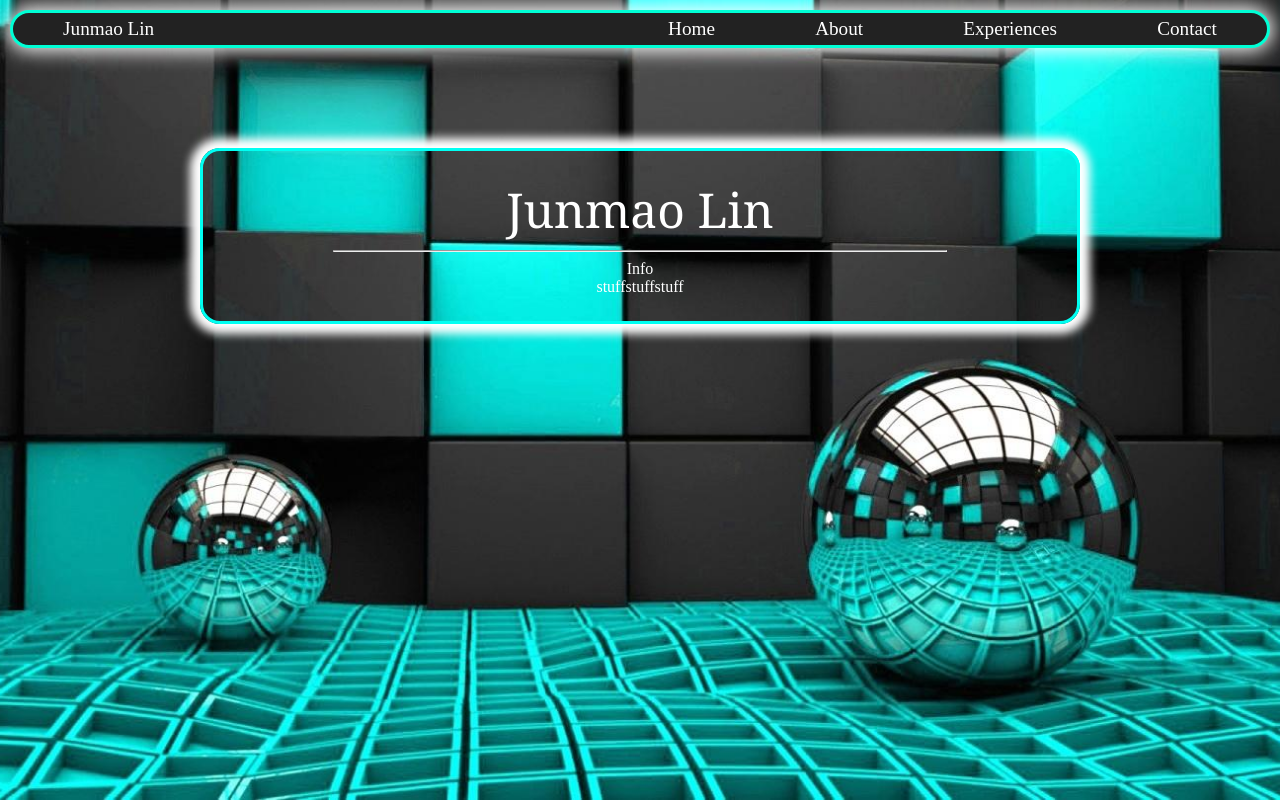
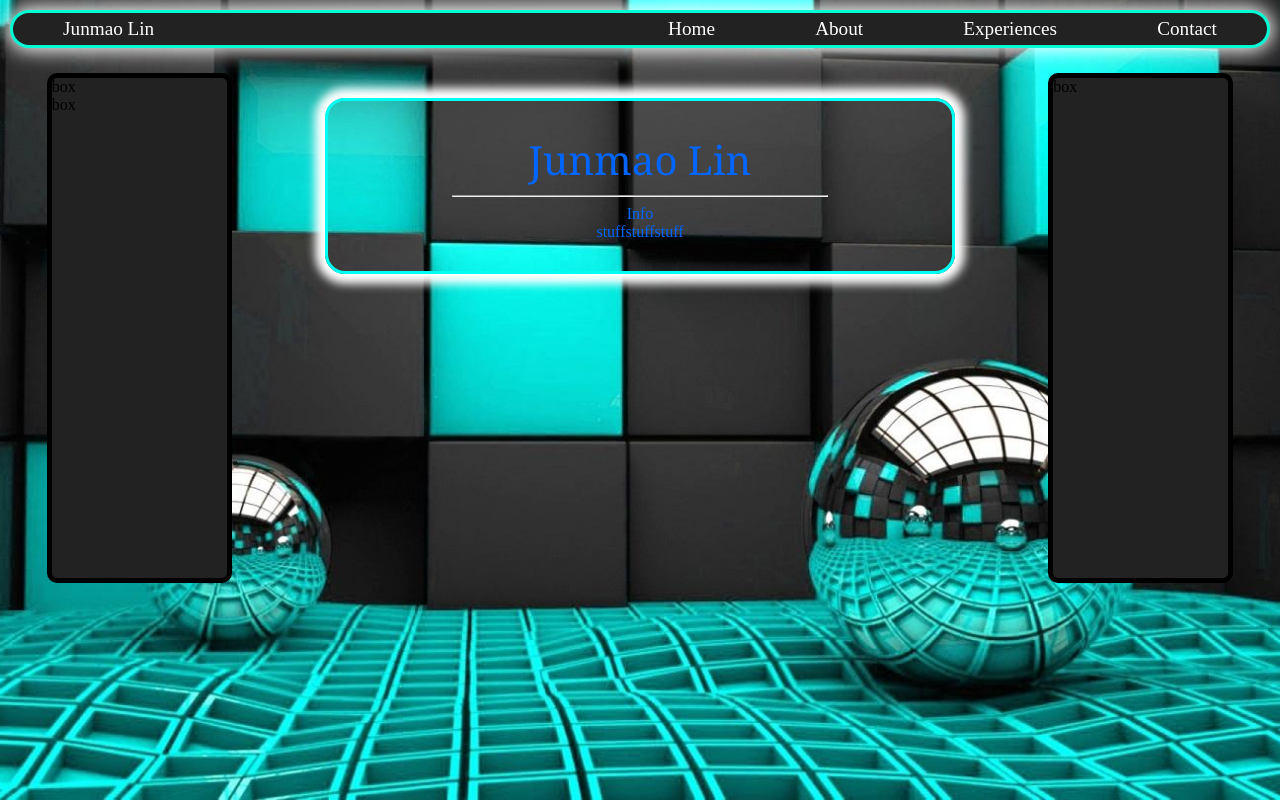
Before and after one commit to Junmao-Lin/Personal-Website, a plain HTML site: page index.html in a window 1280 px wide. Drawn offline with Linux system fonts and the light colour scheme.

Commit message:
third commit

```diff
--- a/index.html
+++ b/index.html
@@ -8,22 +8,36 @@
     <link rel="stylesheet" href="style.css">
 </head>
 <body>
-    <div id = "top">
     <div id = "navigation_bar">
         <div id = "nagivation_name" class = "navigation_bar">Junmao Lin</div>
         <div id = "navigation_fill_in"><br></div>
-            <div class = "navigation_bar">Home</div>
+        <a href = "index.html"><div class = "navigation_bar">Home</div></a>
         <div class = "navigation_bar">About</div>
         <div class = "navigation_bar">Experiences</div>
         <div class = "navigation_bar">Contact</div>
     </div>
-
-        <div id = "content">
+    <div id = "three_sections">
+        <div id = "first_box" class = "first_third_box">
+            <div id ="first_box_first_content">
+                box
+            </div>
+            <div id ="first_box_second_content">
+                box
+            </div>
+        </div>
+        <div id = "second_box">
+            <div id = "second_box_first_content">
                 <div id = "content_name">Junmao Lin</div>
                 <hr id = "content_hr">
                 <div>Info</div>
                 <div>stuffstuffstuff</div>
             </div>
         </div>
+        <div id = "third_box" class= "first_third_box">
+            <div id = "third_box_first_content">
+                box
+            </div>
+        </div>
+    </div>
 </body>
 </html>
--- a/style.css
+++ b/style.css
@@ -27,25 +27,29 @@ body{
 
     background-color: #222222;
 }
-
+a{
+    text-decoration: none;
+    color:white;
+}
 .navigation_bar:hover{
     color:rgb(129, 129, 129);
+    text-decoration: underline;
 }
 #navigation_fill_in{
     width: 25%;
 }
 
-#content{
+#second_box_first_content{
     display: flex;
     flex-direction: column;
     align-items: center;
     justify-content: center;
 
-    color:white;
+    color:rgb(0, 102, 255);
 
-    margin-top: 100px;
-    margin-left: 200px;
-    margin-right: 200px;
+    margin-top: 25px;
+    margin-left: 5px;
+    margin-right: 5px;
 
     border-style: solid;
     border-color: rgb(0, 255, 242);
@@ -60,10 +64,41 @@ body{
 }
 
 #content_name{
-    font-size: 300%;
+    font-size: 250%;
     font-family: Georgia;
 }
 
 #content_hr{
-    width: 70%;
+    width: 60%;
 }
+
+#three_sections{
+    display: flex;
+    justify-content: space-around;
+    margin-top: 25px;
+
+}
+
+#second_box{
+    /* border-style: solid; */
+    width: 50%;
+    /* height: ; */
+
+}
+
+.first_third_box{
+    border-style: solid;
+    width: 175px;
+    height: 500px;
+    border-radius: 10px;
+    border-width: 5px;
+    background-color: #222222;
+
+    display:flex;
+    justify-content: flex-start;
+    flex-direction: column;
+
+    margin-left: 5px;
+    margin-right: 5px;
+
+}
```
Lines whose indentation alone changed are shown as unchanged.
